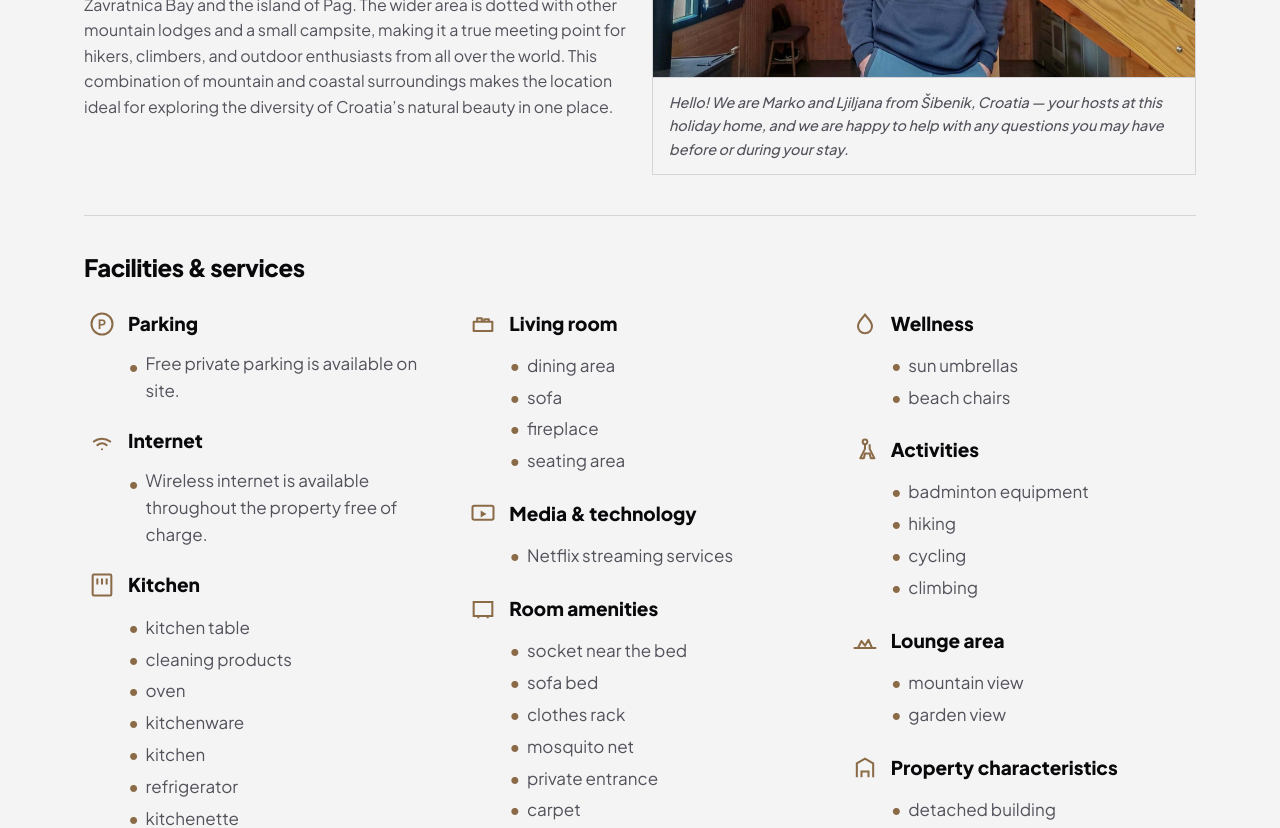
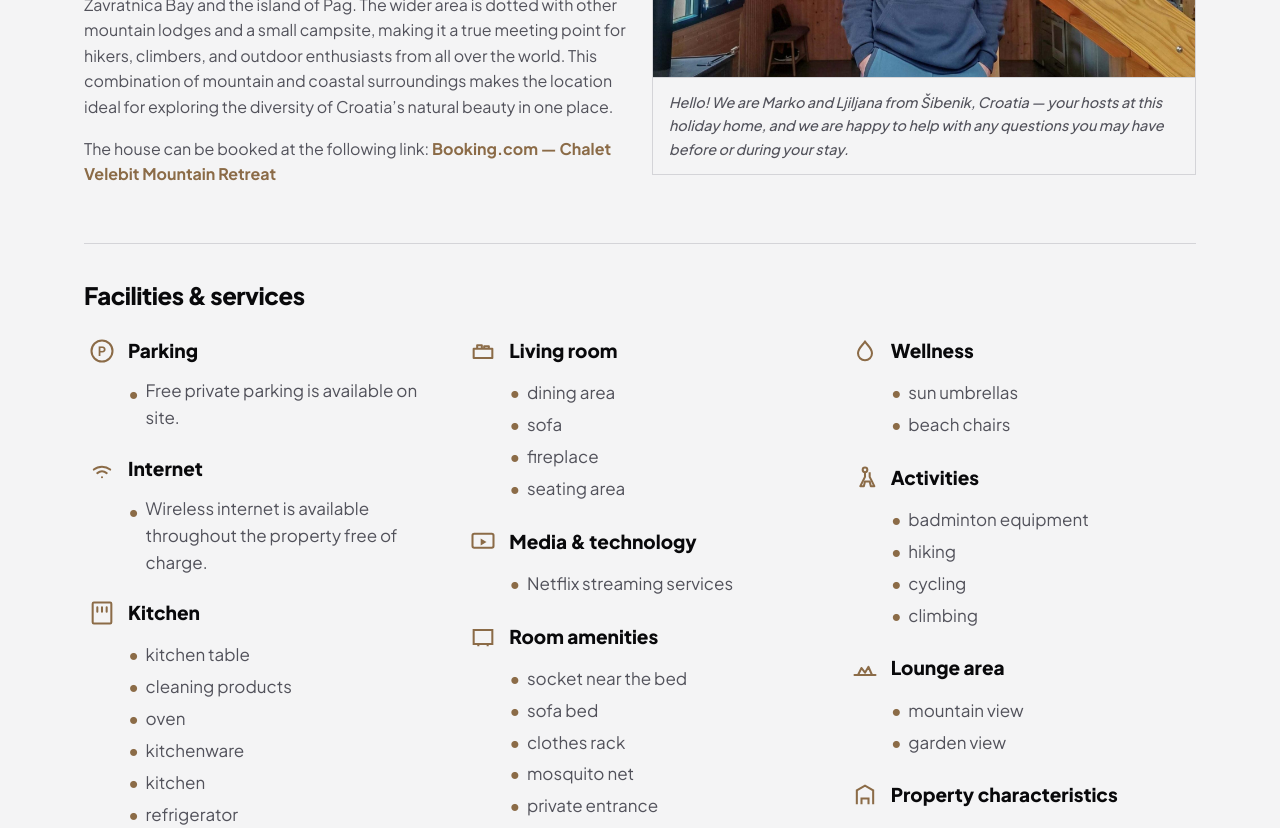
Before and after one commit to markocvrljak84/Angular-todo, a Next.js app: page /en in a window 1280 px wide. Shown: the part 1300-2128 px from the top of the page. Built offline with nearby package versions, Linux system fonts and the light colour scheme; no server answers.

Commit message:
basic pages3

```diff
--- a/src/app/[locale]/page.tsx
+++ b/src/app/[locale]/page.tsx
@@ -9,8 +9,12 @@ import { GalleryGridLightbox } from "@/components/gallery-grid-lightbox";
 import { FilmYoutubeSection } from "@/components/film-youtube-section";
 import { ItineraryImage } from "@/components/itinerary-image";
 import { getGoogleMapsUrls } from "@/config/contact-map";
-import { SITE_CONTACT, telHref } from "@/config/site-contact";
-import { ABOUT_US_IMAGE, GALLERY_FILES, NEARBY_GRID_IMAGE_SRCS } from "@/config/site-images";
+import { BOOKING_URL, SITE_CONTACT, telHref } from "@/config/site-contact";
+import {
+  ABOUT_US_IMAGE,
+  GALLERY_FILES,
+  NEARBY_GRID_IMAGE_SRCS,
+} from "@/config/site-images";
 
 export const dynamic = "force-static";
 
@@ -36,19 +40,28 @@ export default async function HomePage({ params }: Props) {
 
   if (t.gallery.images.length !== GALLERY_FILES.length) {
     throw new Error(
-      "gallery.images length must match GALLERY_FILES in src/config/site-images.ts (and Array.from length in messages.ts).",
+      "gallery.images length must match GALLERY_FILES in src/config/site-images.ts (and Array.from length in messages.ts)."
     );
   }
 
   if (t.home.itineraryImageAlts.length !== NEARBY_GRID_IMAGE_SRCS.length) {
     throw new Error(
-      "home.itineraryImageAlts length must match NEARBY_GRID_IMAGE_SRCS in src/config/site-images.ts.",
+      "home.itineraryImageAlts length must match NEARBY_GRID_IMAGE_SRCS in src/config/site-images.ts."
     );
   }
 
   const mapHl =
-    locale === "hr" ? "hr" : locale === "de" ? "de" : locale === "fr" ? "fr" : locale === "it" ? "it" : "en";
-  const { embedSrc: googleMapEmbedSrc, openHref: googleMapOpenHref } = getGoogleMapsUrls(mapHl);
+    locale === "hr"
+      ? "hr"
+      : locale === "de"
+      ? "de"
+      : locale === "fr"
+      ? "fr"
+      : locale === "it"
+      ? "it"
+      : "en";
+  const { embedSrc: googleMapEmbedSrc, openHref: googleMapOpenHref } =
+    getGoogleMapsUrls(mapHl);
 
   const heroSlides = MAIN_CAROUSEL_IMAGES.map((file, i) => ({
     src: `/img/main-carousel/${file}`,
@@ -75,14 +88,30 @@ export default async function HomePage({ params }: Props) {
           <h2 id="about-title" className="flat-section__title">
             {t.about.title}
           </h2>
-          <p className="flat-section__intro flat-section__intro--lead">{t.about.lead}</p>
+          <p className="flat-section__intro flat-section__intro--lead">
+            {t.about.lead}
+          </p>
 
           <div className="flat-about">
             <div className="flat-about__main">
               <p>{t.about.p1}</p>
               <p>{t.about.p2}</p>
+              <p className="flat-about__booking">
+                {t.about.bookingLine}{" "}
+                <a
+                  href={BOOKING_URL}
+                  className="flat-about__booking-link"
+                  target="_blank"
+                  rel="noopener noreferrer"
+                >
+                  {t.about.bookingLinkLabel}
+                </a>
+              </p>
             </div>
-            <aside className="flat-about__side" aria-label={t.about.sideImageAlt}>
+            <aside
+              className="flat-about__side"
+              aria-label={t.about.sideImageAlt}
+            >
               <div className="flat-about__side-media">
                 <Image
                   src={`/img/about-us/${ABOUT_US_IMAGE}`}
@@ -96,8 +125,10 @@ export default async function HomePage({ params }: Props) {
             </aside>
           </div>
 
-          <FacilitiesGrid title={t.home.facilitiesTitle} categories={facilities} />
-
+          <FacilitiesGrid
+            title={t.home.facilitiesTitle}
+            categories={facilities}
+          />
         </div>
       </section>
 
@@ -135,11 +166,7 @@ export default async function HomePage({ params }: Props) {
 
       <FilmYoutubeSection videoId={FILM_YOUTUBE_ID} />
 
-      <section
-        id="nearby"
-        className="itinerary"
-        aria-labelledby="nearby-title"
-      >
+      <section id="nearby" className="itinerary" aria-labelledby="nearby-title">
         <header className="itinerary__header">
           <h2 id="nearby-title" className="itinerary__title">
             {t.home.nearbyTitle}
@@ -274,29 +301,63 @@ export default async function HomePage({ params }: Props) {
             <h3 className="contact-card__title">{t.contact.detailsHeading}</h3>
             <ul className="contact-card__list">
               <li className="contact-card__item">
-                  <span className="contact-card__label">{t.contact.nameLabel}</span>
-                  <span className="contact-card__value">{SITE_CONTACT.businessName}</span>
+                <span className="contact-card__label">
+                  {t.contact.nameLabel}
+                </span>
+                <span className="contact-card__value">
+                  {SITE_CONTACT.businessName}
+                </span>
               </li>
               <li className="contact-card__item">
-                  <span className="contact-card__label">{t.contact.addressLabel}</span>
-                  <span className="contact-card__value">{SITE_CONTACT.address}</span>
+                <span className="contact-card__label">
+                  {t.contact.addressLabel}
+                </span>
+                <span className="contact-card__value">
+                  {SITE_CONTACT.address}
+                </span>
               </li>
               <li className="contact-card__item">
-                  <span className="contact-card__label">{t.contact.emailLabel}</span>
-                  <a className="contact-card__value contact-card__link" href={`mailto:${SITE_CONTACT.email}`}>
+                <span className="contact-card__label">
+                  {t.contact.emailLabel}
+                </span>
+                <a
+                  className="contact-card__value contact-card__link"
+                  href={`mailto:${SITE_CONTACT.email}`}
+                >
                   {SITE_CONTACT.email}
                 </a>
               </li>
               <li className="contact-card__item">
-                  <span className="contact-card__label">{t.contact.phoneLabel}</span>
-                  <a className="contact-card__value contact-card__link" href={telHref()}>
+                <span className="contact-card__label">
+                  {t.contact.phoneLabel}
+                </span>
+                <a
+                  className="contact-card__value contact-card__link"
+                  href={telHref()}
+                >
                   {SITE_CONTACT.phone}
+                </a>
+              </li>
+              <li className="contact-card__item">
+                <span className="contact-card__label">
+                  {t.contact.bookingLabel}
+                </span>
+                <a
+                  className="contact-card__value contact-card__link"
+                  href={BOOKING_URL}
+                  target="_blank"
+                  rel="noopener noreferrer"
+                >
+                  {t.about.bookingLinkLabel}
                 </a>
               </li>
             </ul>
           </div>
 
-          <div className="flat-contact-map" aria-labelledby="contact-map-heading">
+          <div
+            className="flat-contact-map"
+            aria-labelledby="contact-map-heading"
+          >
             <h3 id="contact-map-heading" className="flat-contact-map__title">
               {t.contact.mapHeading}
             </h3>
--- a/src/app/globals.css
+++ b/src/app/globals.css
@@ -1285,6 +1285,22 @@ body {
   max-width: 40rem;
 }
 
+.flat-about__booking {
+  margin: 0.25rem 0 0;
+  max-width: 40rem;
+  color: var(--muted);
+}
+
+.flat-about__booking-link {
+  font-weight: 700;
+  color: var(--facility-icon);
+  text-decoration: none;
+}
+
+.flat-about__booking-link:hover {
+  text-decoration: underline;
+}
+
 .flat-about__hosts-note {
   margin: 0;
   padding: 0.85rem 1rem;
--- a/src/config/site-contact.ts
+++ b/src/config/site-contact.ts
@@ -2,6 +2,10 @@
  * Single source of truth for contact & business name (must match Google Maps listing).
  * @see https://www.google.com/maps — "Velebit mountain chalet stars peak"
  */
+/** Booking.com listing */
+export const BOOKING_URL =
+  "https://www.booking.com/hotel/hr/chalet-velebit-mountain-retreat.hr.html" as const;
+
 export const SITE_CONTACT = {
   /** Short brand for header logo and hero headline. */
   brandMark: "STARS PEAK",
--- a/src/i18n/locales/fr.json
+++ b/src/i18n/locales/fr.json
@@ -104,6 +104,8 @@
     "p1": "Parfaite pour les amoureux de la nature, la région est un paradis pour la randonnée, l’escalade et le vélo. Dehors, les hôtes profitent d’une cuisine rustique avec barbecue et d’un foyer convivial sous les étoiles, avec vue sur les montagnes.",
     "hostsNote": "Bonjour ! Nous sommes Marko et Ljiljana, de Šibenik en Croatie. En 2021, nous avons acheté un petit chalet dans les bois et l’avons entièrement rénové.",
     "p2": "La maison se situe dans le parc naturel du Velebit, près de Karlobag et Baške Oštarije. À proximité : les sommets du Velebit, le parc national du Velebit septentrional et Paklenica, la baie de Zavratnica et l’île de Pag. Refuges de montagne et petit camping font de la région un rendez-vous pour randonneurs et grimpeurs du monde entier — idéal pour découvrir la diversité naturelle de la Croatie en un seul lieu.",
+    "bookingLine": "La maison peut être réservée via le lien suivant :",
+    "bookingLinkLabel": "Booking.com — Chalet Velebit Mountain Retreat",
     "sideImageAlt": "Velebit mountain chalet stars peak — logement"
   },
   "gallery": {
@@ -188,6 +190,7 @@
     "addressLabel": "Adresse",
     "addressMock": "Došen Dabar 1, Karlobag, Croatie",
     "phoneLabel": "Téléphone",
+    "bookingLabel": "Réservation",
     "emailLabel": "E-mail",
     "detailsHeading": "Coordonnées",
     "mapHeading": "Carte",
--- a/src/i18n/locales/it.json
+++ b/src/i18n/locales/it.json
@@ -104,6 +104,8 @@
     "p1": "Perfetta per gli amanti della natura, la zona è un paradiso per escursionismo, arrampicata e ciclismo. All’esterno gli ospiti trovano una cucina rustica con barbecue e un accogliente fuoco per le serate sotto le stelle, con vista sulle montagne.",
     "hostsNote": "Ciao! Siamo Marko e Ljiljana, da Šibenik in Croazia. Nel 2021 abbiamo acquistato un piccolo cottage nel bosco e lo abbiamo ristrutturato da zero.",
     "p2": "La casa si trova nel parco naturale del Velebit, vicino a Karlobag e Baške Oštarije. Nelle vicinanze: numerose cime del Velebit, il parco nazionale del Velebit settentrionale e Paklenica, la baia di Zavratnica e l’isola di Pag. Rifugi di montagna e un piccolo campeggio rendono l’area un punto d’incontro per escursionisti e arrampicatori da tutto il mondo — ideale per esplorare la diversità naturale della Croazia in un solo luogo.",
+    "bookingLine": "La casa può essere prenotata al seguente link:",
+    "bookingLinkLabel": "Booking.com — Chalet Velebit Mountain Retreat",
     "sideImageAlt": "Velebit mountain chalet stars peak — alloggio"
   },
   "gallery": {
@@ -188,6 +190,7 @@
     "addressLabel": "Indirizzo",
     "addressMock": "Došen Dabar 1, Karlobag, Croazia",
     "phoneLabel": "Telefono",
+    "bookingLabel": "Prenotazione",
     "emailLabel": "E-mail",
     "detailsHeading": "Dettagli",
     "mapHeading": "Mappa",
--- a/src/i18n/messages.ts
+++ b/src/i18n/messages.ts
@@ -57,6 +57,8 @@ export type Messages = {
     p1: string;
     hostsNote: string;
     p2: string;
+    bookingLine: string;
+    bookingLinkLabel: string;
     sideImageAlt: string;
   };
   gallery: {
@@ -76,6 +78,7 @@ export type Messages = {
     addressLabel: string;
     addressMock: string;
     phoneLabel: string;
+    bookingLabel: string;
     emailLabel: string;
     detailsHeading: string;
     mapHeading: string;
@@ -194,6 +197,8 @@ const en: Messages = {
       "Hello! We are Marko and Ljiljana from Šibenik, Croatia — your hosts at this holiday home, and we are happy to help with any questions you may have before or during your stay.",
     p2:
       "The property is located within the Velebit Nature Park, close to Karlobag and Baške Oštarije. Nearby are numerous Velebit peaks, the Northern Velebit National Park and Paklenica National Park, as well as the stunning Zavratnica Bay and the island of Pag. The wider area is dotted with other mountain lodges and a small campsite, making it a true meeting point for hikers, climbers, and outdoor enthusiasts from all over the world. This combination of mountain and coastal surroundings makes the location ideal for exploring the diversity of Croatia’s natural beauty in one place.",
+    bookingLine: "The house can be booked at the following link:",
+    bookingLinkLabel: "Booking.com — Chalet Velebit Mountain Retreat",
     sideImageAlt: "Velebit mountain chalet Stars Peak — holiday home",
   },
   gallery: {
@@ -216,6 +221,7 @@ const en: Messages = {
     addressLabel: "Address",
     addressMock: "Došen Dabar 1, Karlobag, Croatia",
     phoneLabel: "Phone",
+    bookingLabel: "Booking",
     emailLabel: "Email",
     detailsHeading: "Details",
     mapHeading: "Map",
@@ -334,6 +340,8 @@ const hr: Messages = {
       "Pozdrav! Mi smo Marko i Ljiljana — vaši domaćini te vam stojimo na raspolaganju za sva pitanja prije i tijekom boravka.",
     p2:
       "Objekt se nalazi unutar Parka prirode Velebit, u blizini Karlobaga i Baških Oštarija. U neposrednoj okolici nalaze se brojni velebitski vrhovi, Nacionalni park Sjeverni Velebit i Nacionalni park Paklenica, kao i slikoviti zaljev Zavratnica te otok Pag. U široj okolici je nekoliko planinskih domova i manji kamp, što ovo područje čini okupljalištem planinara, penjača i ljubitelja prirode iz cijeloga svijeta. Kombinacija planinskog i primorskog ambijenta ovu lokaciju čini idealnom za istraživanje raznolikosti hrvatske prirode na jednom mjestu.",
+    bookingLine: "Kuću možete rezervirati na sljedećem linku:",
+    bookingLinkLabel: "Booking.com — Chalet Velebit Mountain Retreat",
     sideImageAlt: "Velebit mountain chalet Stars Peak — smještaj",
   },
   gallery: {
@@ -356,6 +364,7 @@ const hr: Messages = {
     addressLabel: "Adresa",
     addressMock: "Došen Dabar 1, Karlobag, Hrvatska",
     phoneLabel: "Telefon",
+    bookingLabel: "Rezervacija",
     emailLabel: "E-pošta",
     detailsHeading: "Podaci",
     mapHeading: "Karta",
@@ -474,6 +483,8 @@ const de: Messages = {
       "Hallo! Wir sind Marko und Ljiljana aus Šibenik, Kroatien — Ihre Gastgeber in diesem Ferienhaus und gerne für alle Fragen vor und während Ihres Aufenthalts da.",
     p2:
       "Das Haus liegt im Naturpark Velebit, nahe Karlobag und Baške Oštarije. In der Nähe: zahlreiche Velebit-Gipfel, der Nationalpark Nordlicher Velebit und Paklenica, die Bucht Zavratnica und die Insel Pag. Die Region mit Berghütten und einem kleinen Campingplatz ist ein Treffpunkt für Wanderer, Kletterer und Outdoor-Fans aus aller Welt — ideal, um Kroatiens Naturvielfalt an einem Ort zu entdecken.",
+    bookingLine: "Das Haus kann über den folgenden Link gebucht werden:",
+    bookingLinkLabel: "Booking.com — Chalet Velebit Mountain Retreat",
     sideImageAlt: "Velebit mountain chalet Stars Peak — Ferienhaus",
   },
   gallery: {
@@ -496,6 +507,7 @@ const de: Messages = {
     addressLabel: "Adresse",
     addressMock: "Došen Dabar 1, Karlobag, Kroatien",
     phoneLabel: "Telefon",
+    bookingLabel: "Buchung",
     emailLabel: "E-Mail",
     detailsHeading: "Kontaktdaten",
     mapHeading: "Karte",
```
Lines whose indentation alone changed are shown as unchanged.
